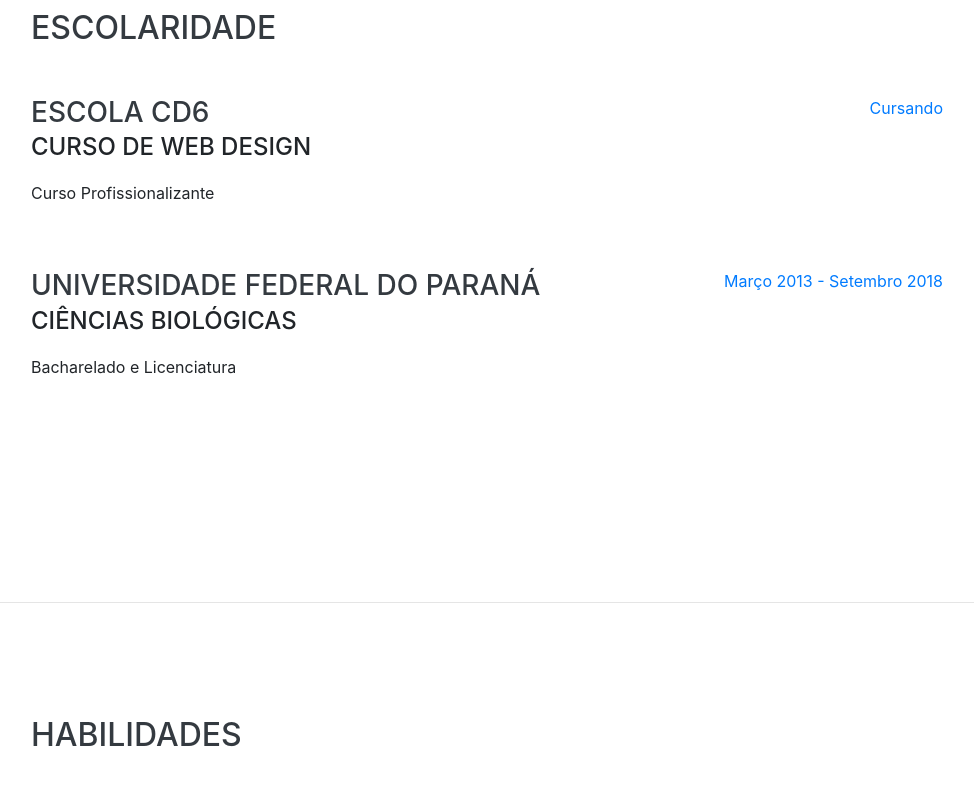
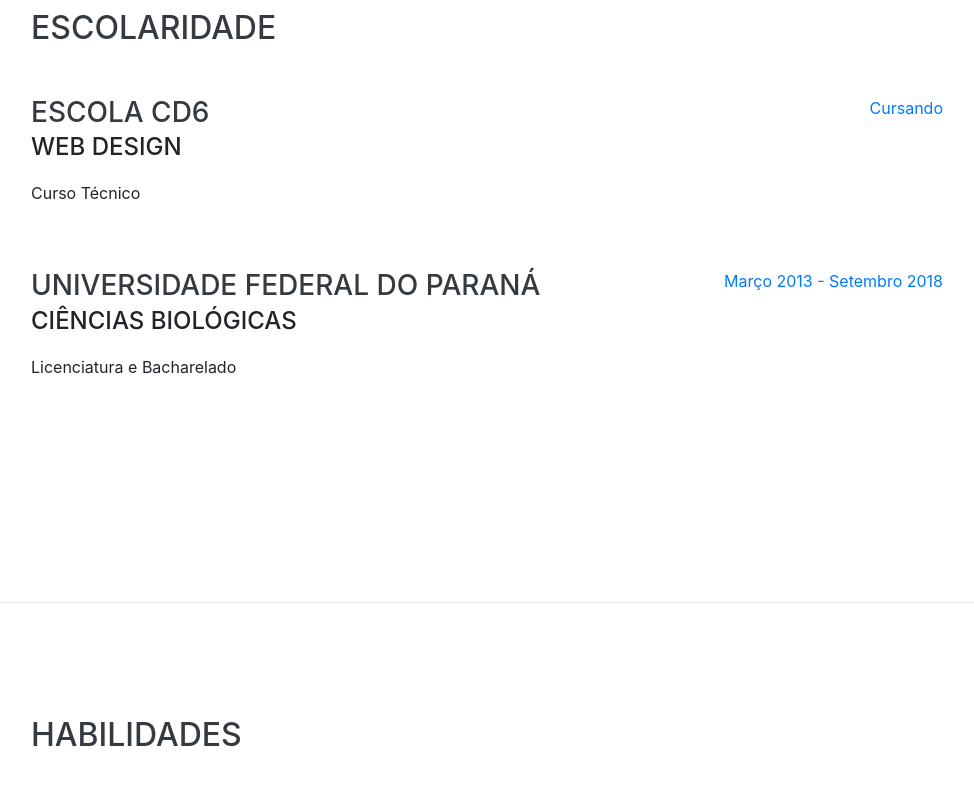
Before and after one commit to joaobrosin/joaobrosin.github.io, a website with bundled scripts: page index.html in a window 1280 px wide. Shown: the part 1000-1791 px from the top of the page, without its empty margins (289-1263 px from the left). Built offline with nearby package versions, Linux system fonts and the light colour scheme; a web font is replaced by a local one.

Commit message:
mudanca escolaridade

```diff
--- a/index.html
+++ b/index.html
@@ -145,9 +145,9 @@
         <div class="resume-item d-flex flex-column flex-md-row justify-content-between mb-5">
           <div class="resume-content">
             <h3 class="mb-0">Escola CD6</h3>
-            <div class="subheading mb-3">Curso de Web Design</div>
+            <div class="subheading mb-3">Web Design</div>
 
-            <p>Curso Profissionalizante</p>
+            <p>Curso Técnico</p>
           </div>
           <div class="resume-date text-md-right">
             <span class="text-primary">Cursando</span>
@@ -157,8 +157,8 @@
         <div class="resume-item d-flex flex-column flex-md-row justify-content-between">
           <div class="resume-content">
             <h3 class="mb-0">Universidade Federal do Paraná</h3>
-            <div class="subheading mb-3">Ciências Biológicas</div>
-            <p>Bacharelado e Licenciatura</p>
+            <div class="subheading mb-3">Ciências Biológicas </div>
+            <p>Licenciatura e Bacharelado</p>
           </div>
           <div class="resume-date text-md-right">
             <span class="text-primary">Março 2013 - Setembro 2018</span>
```
